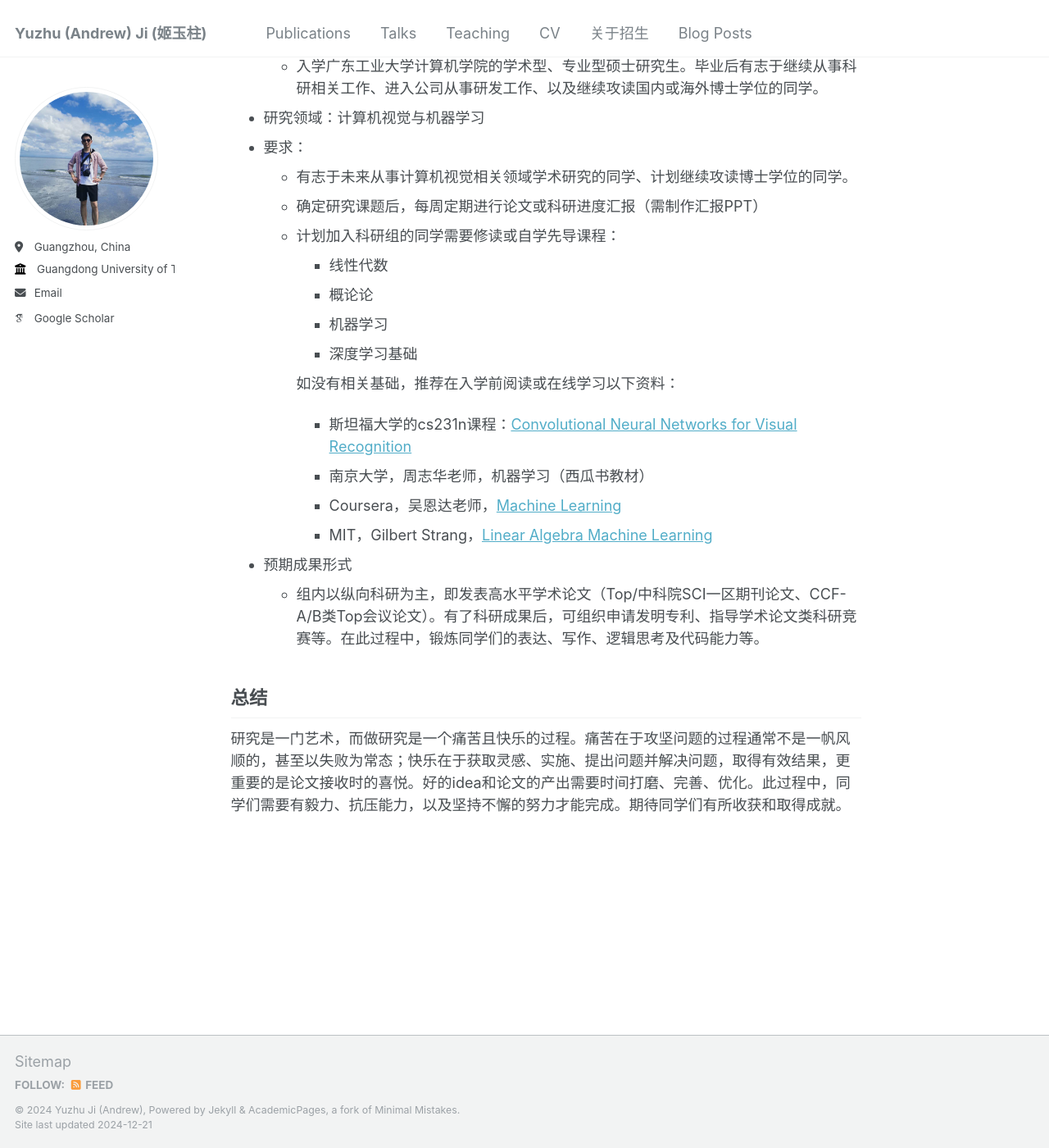
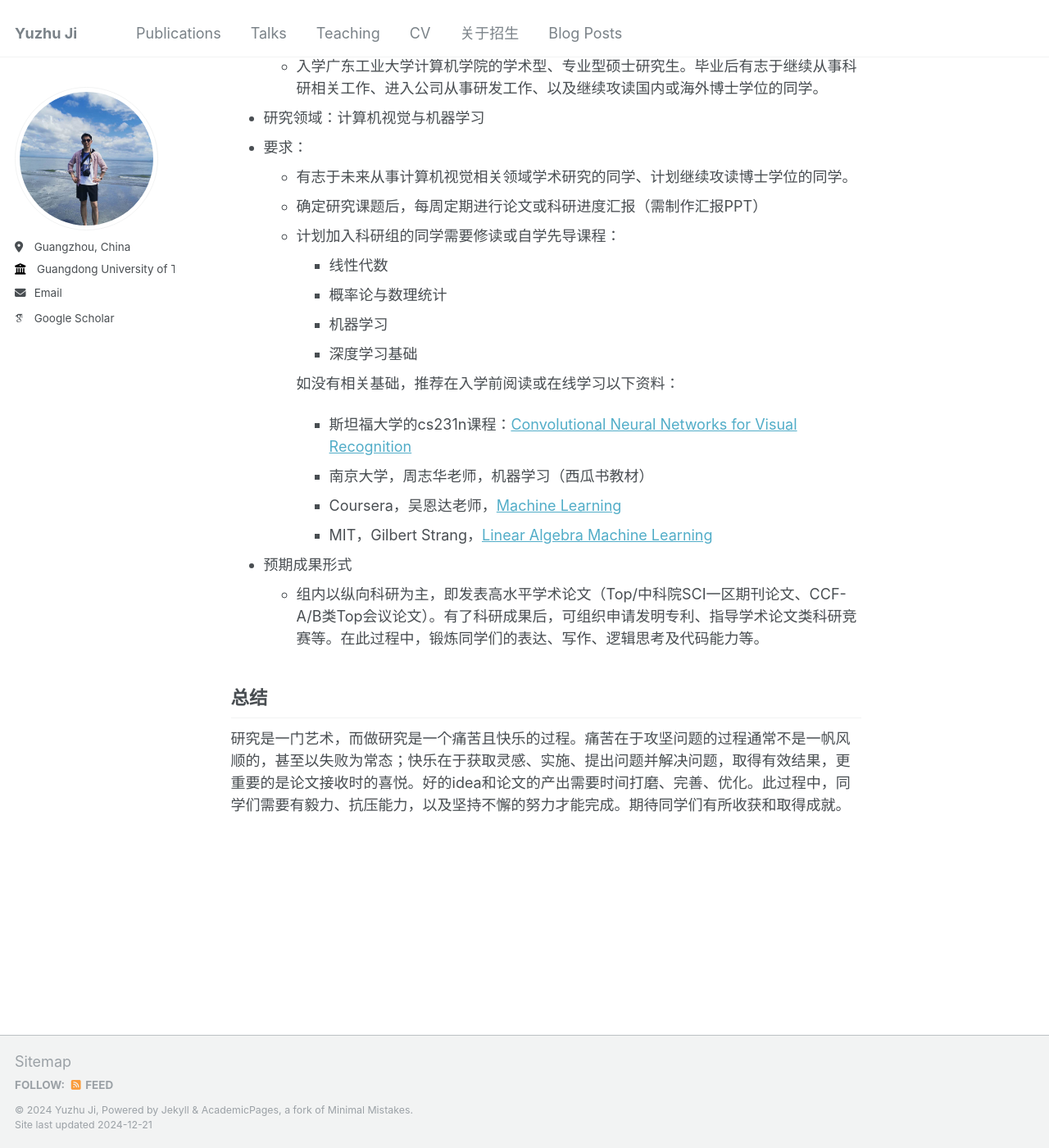
Before and after one commit to AndrewChiyz/andrewchiyz.github.io, a Jekyll site: the page built from _pages/markdown.md, in a window 1280 px wide and 1400 px high, scrolled down 1818 px. Shown: the whole window at 82% size. Built offline with Jekyll 4.4.1, drawn with Linux system fonts in a browser that asks for light colours; emoji names are drawn with the system emoji font; some web fonts are replaced.

Commit message:
update: markdown

```diff
--- a/_config.yml
+++ b/_config.yml
@@ -8,9 +8,9 @@
 
 # Basic Site Settings
 locale                   : "en-US"
-title                    : "Yuzhu (Andrew) Ji (姬玉柱)"
+title                    : "Yuzhu Ji"
 title_separator          : "-"
-name                     : &name "Yuzhu Ji (Andrew)"
+name                     : &name "Yuzhu Ji"
 description              : &description "School of Computer Science and Technology, Guangdong University of Technology (GDUT)"
 url                      : https://andrewchiyz.github.io # the base hostname & protocol for your site e.g. "https://andrewchiyz.github.io"
 baseurl                  : "" # the subpath of your site, e.g. "/blog"
--- a/_pages/markdown.md
+++ b/_pages/markdown.md
@@ -20,7 +20,7 @@ redirect_from:
   - 确定研究课题后，需入组科研，并每周定期进行论文或科研进度汇报（需制作汇报PPT）
   - 计划加入科研组的同学需要修读或自学先导课程：
     * 线性代数
-    * 概论论
+    * 概率论与数理统计
     * 机器学习
     * 深度学习基础
 
@@ -54,7 +54,7 @@ redirect_from:
   - 确定研究课题后，每周定期进行论文或科研进度汇报（需制作汇报PPT）
   - 计划加入科研组的同学需要修读或自学先导课程：
     * 线性代数
-    * 概论论
+    * 概率论与数理统计
     * 机器学习
     * 深度学习基础
 
```
